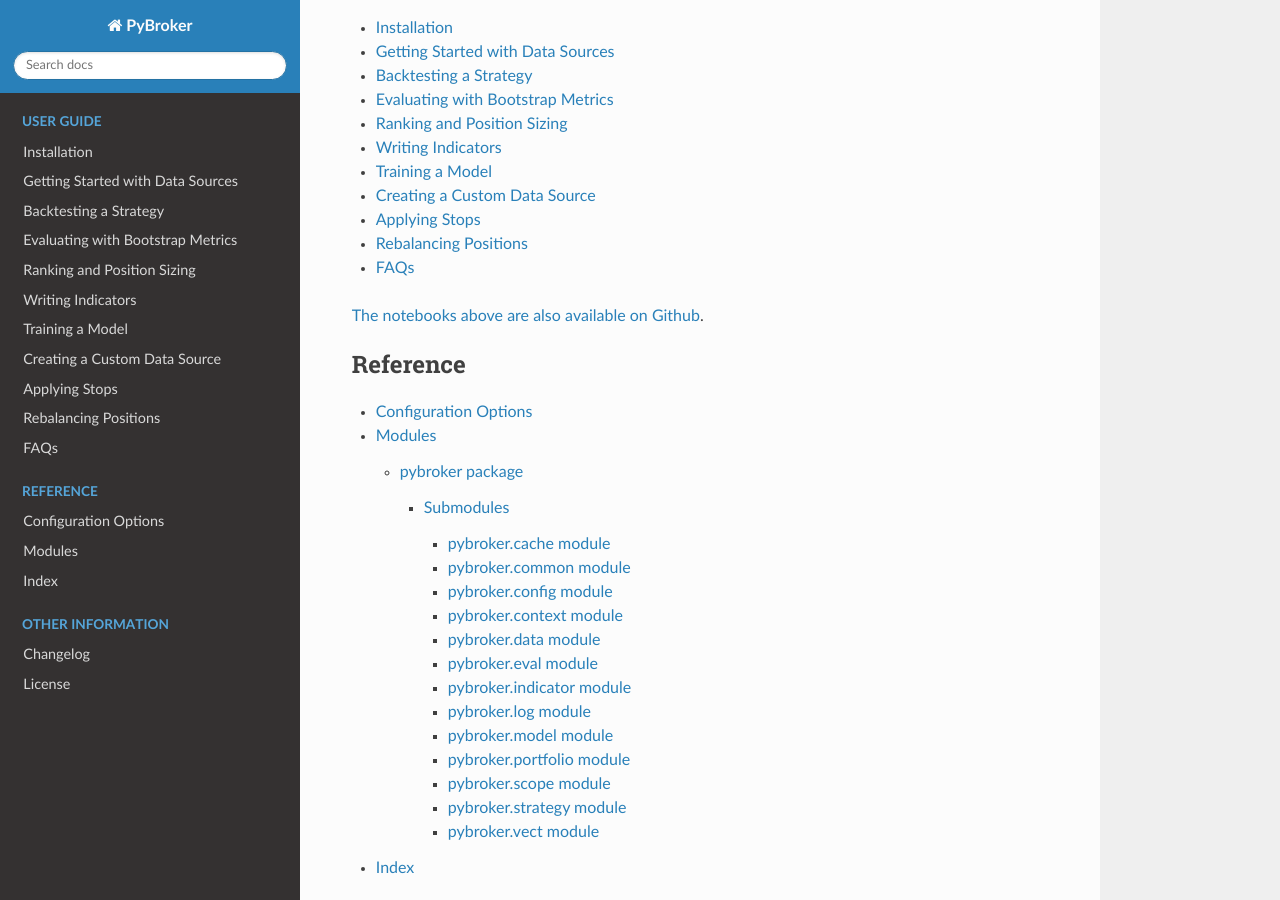
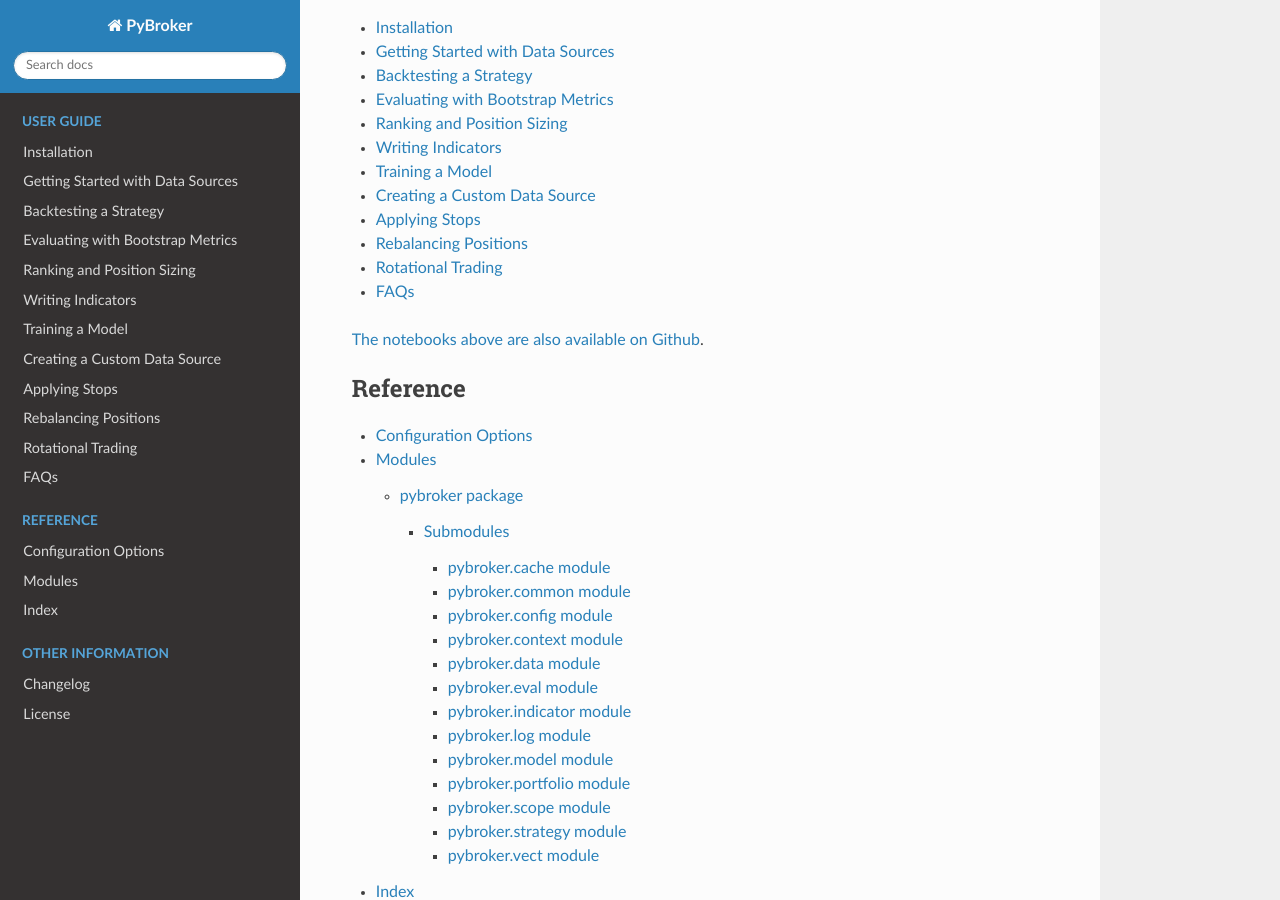
Before and after one commit to edtechre/pybroker, a Sphinx documentation site: the page built from docs/index.rst, in a window 1280 px wide and 900 px high, scrolled down 2283 px. Built offline with Sphinx 7.4.7 and the Read the Docs theme 2.0.0, drawn with Linux system fonts in a browser that asks for light colours.

Commit message:
Add rotational trading notebook.

```diff
--- a/docs/index.rst
+++ b/docs/index.rst
@@ -159,6 +159,7 @@
    notebooks/7. Creating a Custom Data Source
    notebooks/8. Applying Stops
    notebooks/9. Rebalancing Positions
+   notebooks/10. Rotational Trading
    notebooks/FAQs
 
 `The notebooks above are also available on Github
```
Also changed, not shown: README.md (+1 -0 lines), docs/notebooks/10. Rotational Trading.ipynb (added).
